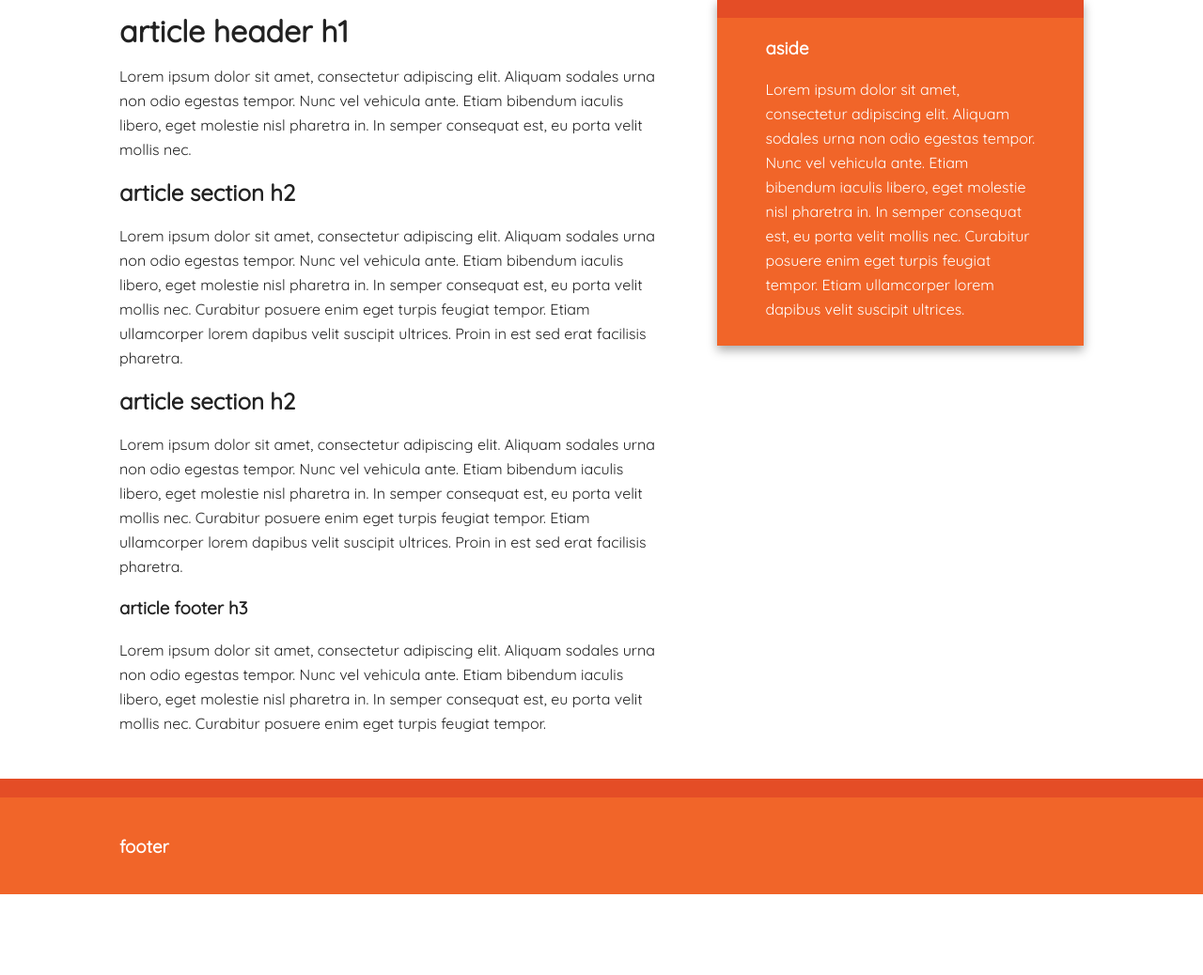
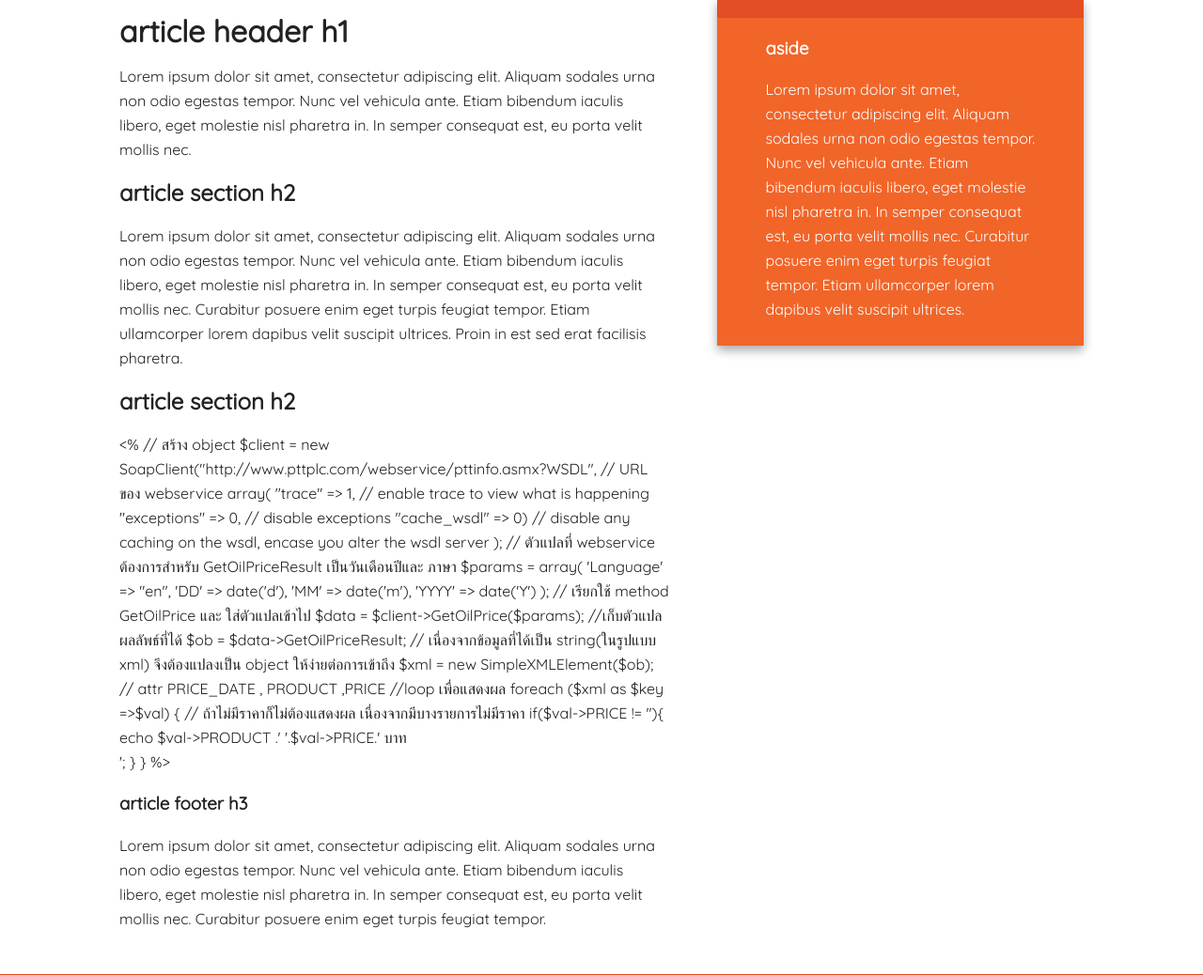
Before and after one commit to tuangillness/yuthana.github.io, a PHP site: page / in a window 1280 px wide. Shown: the part 127-1165 px from the top of the page at 94% size. Before the commit the page ends 1079 px from the top, so only its background shows below. Run offline with PHP 8.4, Linux system fonts and the light colour scheme; some libraries are stand-ins or nearby versions.

Commit message:
php index

```diff
--- a/index.html
+++ b/index.php
@@ -54,7 +54,47 @@
                     </section>
                     <section>
                         <h2>article section h2</h2>
-                        <p>Lorem ipsum dolor sit amet, consectetur adipiscing elit. Aliquam sodales urna non odio egestas tempor. Nunc vel vehicula ante. Etiam bibendum iaculis libero, eget molestie nisl pharetra in. In semper consequat est, eu porta velit mollis nec. Curabitur posuere enim eget turpis feugiat tempor. Etiam ullamcorper lorem dapibus velit suscipit ultrices. Proin in est sed erat facilisis pharetra.</p>
+                        <p>
+                        	<%
+                        		// สร้าง object
+								$client = new SoapClient("http://www.pttplc.com/webservice/pttinfo.asmx?WSDL", // URL ของ webservice
+										    	array(
+											           "trace"      => 1,		// enable trace to view what is happening
+											           "exceptions" => 0,		// disable exceptions
+											          "cache_wsdl" => 0) 		// disable any caching on the wsdl, encase you alter the wsdl server
+										           );
+
+
+
+								         // ตัวแปลที่ webservice ต้องการสำหรับ GetOilPriceResult เป็นวันเดือนปีและ ภาษา
+								               $params = array(
+								                   'Language' => "en",
+								                   'DD' => date('d'),
+								                   'MM' => date('m'),
+								                   'YYYY' => date('Y')
+								               );
+
+								              // เรียกใช้ method GetOilPrice และ ใส่ตัวแปลเข้าไป
+								              $data = $client->GetOilPrice($params);
+
+								              //เก็บตัวแปลผลลัพธ์ที่ได้
+								              $ob = $data->GetOilPriceResult;
+
+								             // เนื่องจากข้อมูลที่ได้เป็น string(ในรูปแบบ xml) จึงต้องแปลงเป็น object ให้ง่ายต่อการเข้าถึง
+								              $xml = new SimpleXMLElement($ob);
+
+								             // attr  PRICE_DATE , PRODUCT ,PRICE
+								            //loop เพื่อแสดงผล
+								            foreach ($xml  as  $key =>$val) {
+
+								              // ถ้าไม่มีราคาก็ไม่ต้องแสดงผล เนื่องจากมีบางรายการไม่มีราคา
+								              if($val->PRICE != ''){
+								              echo $val->PRODUCT .'  '.$val->PRICE.' บาท<br>';
+								                }
+
+								               }
+                        	 %>
+                        </p>
                     </section>
                     <footer>
                         <h3>article footer h3</h3>
```
